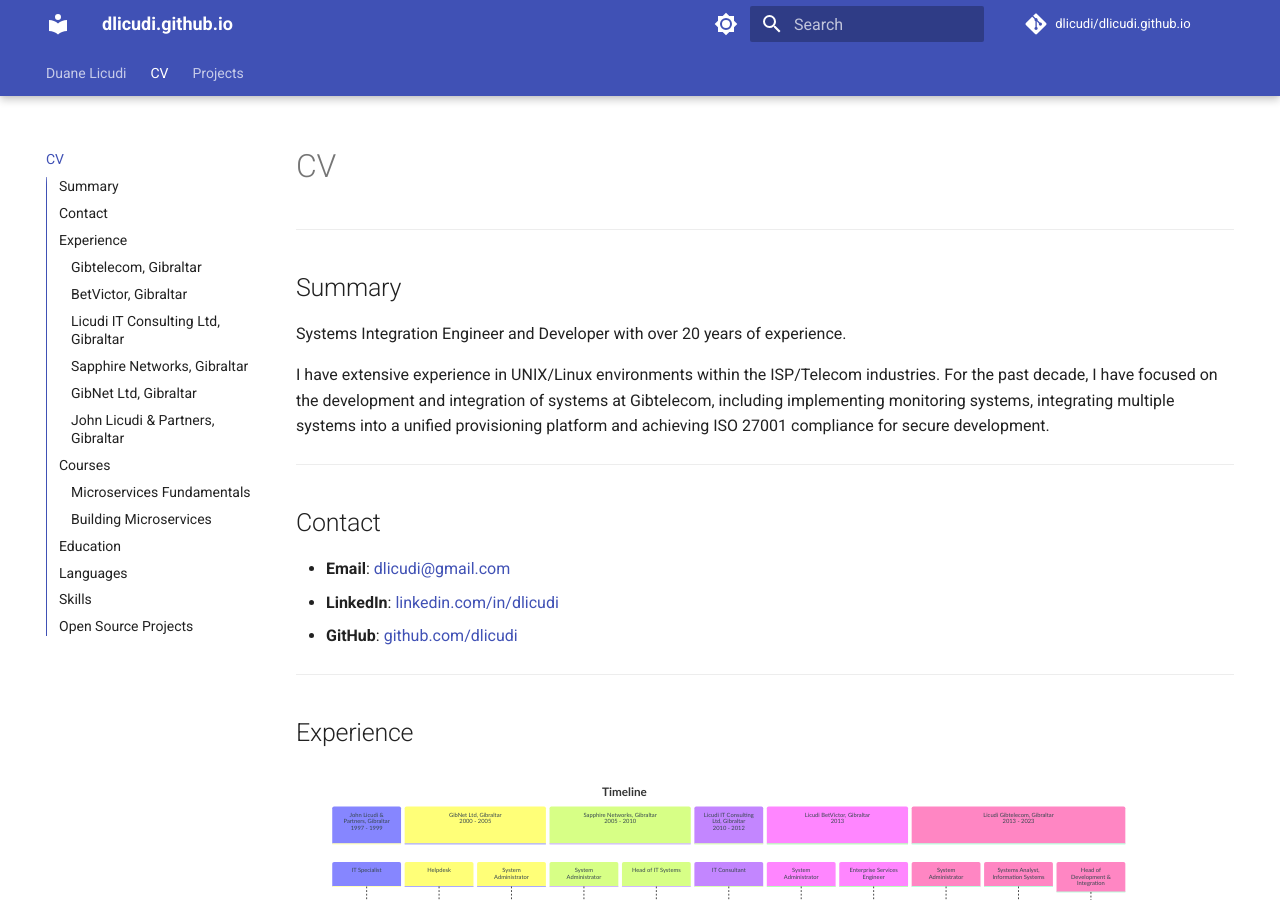
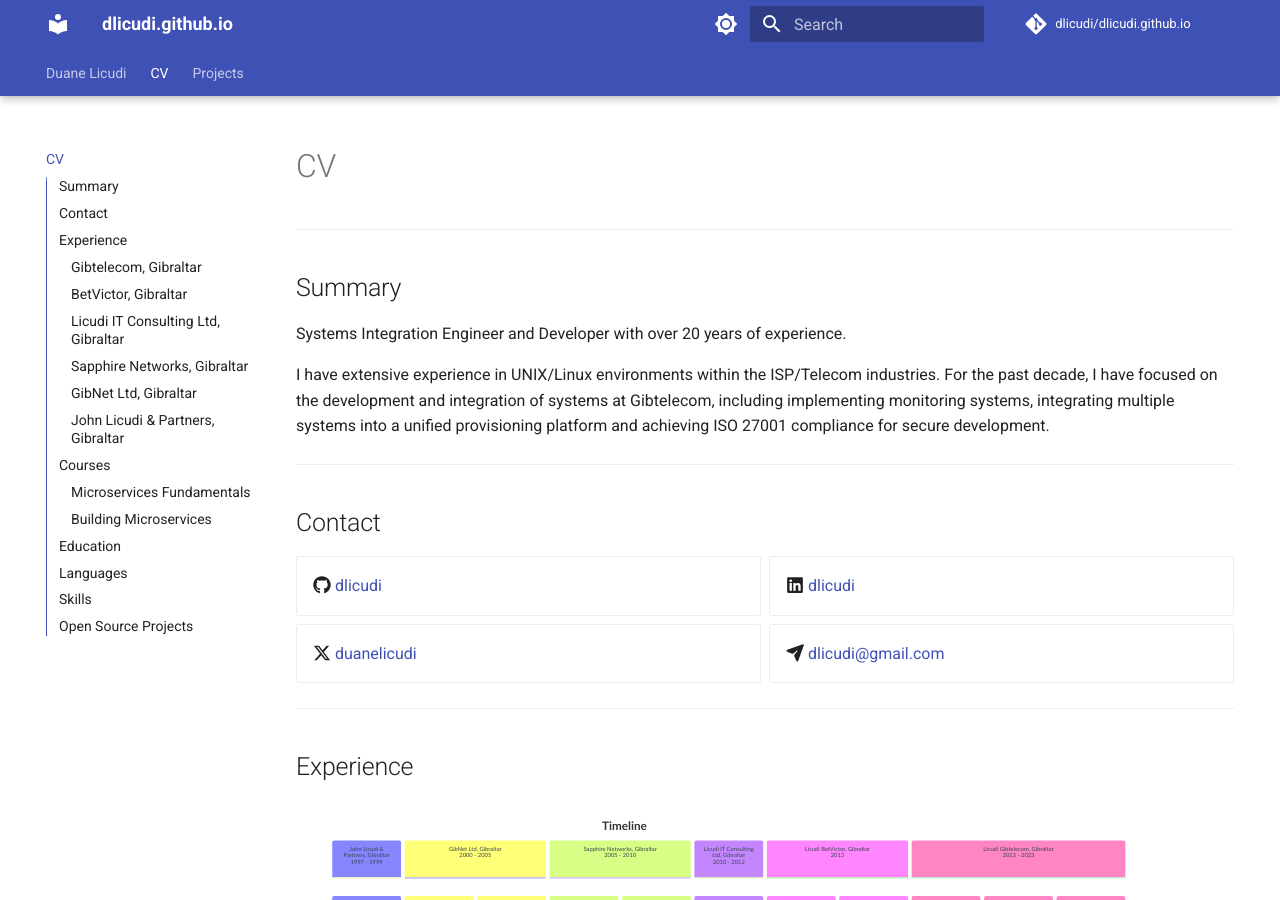
Before and after one commit to dlicudi/dlicudi.github.io, an MkDocs documentation site: the page built from docs/cv.md, in a window 1280 px wide and 900 px high. Built offline with MkDocs 1.6.1 and Material for MkDocs 9.7.7, drawn with Linux system fonts in a browser that asks for light colours; comment, search, counter and statistics services are not loaded.

Commit message:
Reformatted contacts section

```diff
--- a/docs/cv.md
+++ b/docs/cv.md
@@ -8,9 +8,16 @@ I have extensive experience in UNIX/Linux environments within the ISP/Telecom in
 
 ---
 ## Contact
-- **Email**: [dlicudi@gmail.com](mailto:dlicudi@gmail.com)
-- **LinkedIn**: [linkedin.com/in/dlicudi](https://linkedin.com/in/dlicudi)
-- **GitHub**: [github.com/dlicudi](https://github.com/dlicudi)
+
+<div class="grid cards" markdown>
+
+- :fontawesome-brands-github: [dlicudi](https://github.com/dlicudi)
+- :fontawesome-brands-linkedin: [dlicudi](https://linkedin.com/in/dlicudi)
+- :fontawesome-brands-x-twitter: [duanelicudi](https://x.com/duanelicudi)
+- :fontawesome-solid-paper-plane: [dlicudi@gmail.com](mailto:dlicudi@gmail.com)
+
+</div>
+
 
 ---
 ## Experience
```
